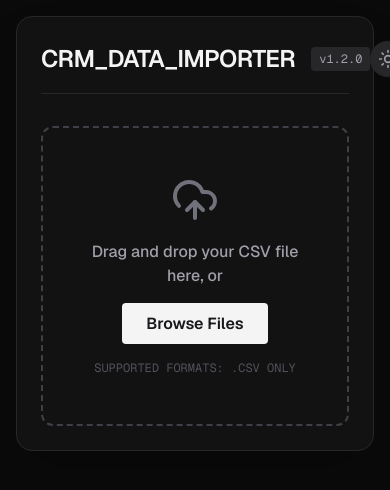
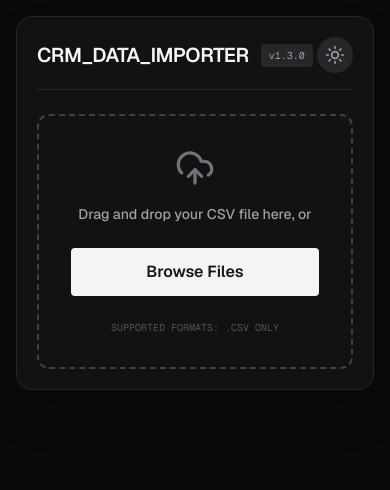
Before and after one commit to md-abdullah-ops/groweasy-frontend, a Next.js app: page / in a window 390 px wide. Shown: the top 490 px of the page. Built offline with nearby package versions, Linux system fonts and the light colour scheme.

Commit message:
optimized layout for mobile devices

```diff
--- a/app/page.tsx
+++ b/app/page.tsx
@@ -86,12 +86,12 @@ export default function CsvImporter() {
 
   return (
     <div className={`min-h-screen p-4 md:p-8 font-sans selection:bg-red-500/30 transition-colors duration-300 ${isDarkMode ? 'bg-[#0a0a0a] text-zinc-300' : 'bg-gray-100 text-gray-800'}`}>
-      <div className={`max-w-6xl mx-auto rounded-2xl border shadow-2xl p-6 md:p-8 transition-colors duration-300 ${isDarkMode ? 'bg-[#121212] border-zinc-800' : 'bg-white border-gray-300'}`}>
+      <div className={`max-w-6xl mx-auto rounded-2xl border shadow-2xl p-5 md:p-8 transition-colors duration-300 ${isDarkMode ? 'bg-[#121212] border-zinc-800' : 'bg-white border-gray-300'}`}>
 
-        <div className={`flex items-center justify-between mb-8 pb-4 border-b ${isDarkMode ? 'border-zinc-800' : 'border-gray-200'}`}>
-          <div className="flex items-center space-x-4">
-            <h1 className={`text-2xl font-semibold tracking-tight ${isDarkMode ? 'text-zinc-100' : 'text-gray-900'}`}>CRM_DATA_IMPORTER</h1>
-            <span className={`text-xs font-mono px-2 py-1 rounded ${isDarkMode ? 'bg-zinc-800 text-zinc-400' : 'bg-gray-200 text-gray-600'}`}>v1.2.0</span>
+        <div className={`flex items-center justify-between mb-6 md:mb-8 pb-4 border-b ${isDarkMode ? 'border-zinc-800' : 'border-gray-200'}`}>
+          <div className="flex items-center space-x-3 md:space-x-4">
+            <h1 className={`text-xl md:text-2xl font-semibold tracking-tight ${isDarkMode ? 'text-zinc-100' : 'text-gray-900'}`}>CRM_DATA_IMPORTER</h1>
+            <span className={`text-[10px] md:text-xs font-mono px-2 py-1 rounded ${isDarkMode ? 'bg-zinc-800 text-zinc-400' : 'bg-gray-200 text-gray-600'}`}>v1.3.0</span>
           </div>
 
           <button
@@ -108,7 +108,7 @@ export default function CsvImporter() {
             onDragOver={handleDragOver}
             onDragLeave={handleDragLeave}
             onDrop={handleDrop}
-            className={`border-2 border-dashed rounded-xl p-12 md:p-20 text-center transition-all duration-200 ${
+            className={`border-2 border-dashed rounded-xl p-8 md:p-20 text-center transition-all duration-200 ${
               isDragging
                 ? 'border-red-500 bg-red-500/5'
                 : isDarkMode
@@ -116,13 +116,13 @@ export default function CsvImporter() {
                   : 'border-gray-300 hover:border-gray-400 hover:bg-gray-50'
             }`}
           >
-            <UploadCloud className={`mx-auto h-12 w-12 mb-4 ${isDragging ? 'text-red-500' : isDarkMode ? 'text-zinc-500' : 'text-gray-400'}`} />
-            <p className={`mb-6 font-medium ${isDarkMode ? 'text-zinc-400' : 'text-gray-600'}`}>Drag and drop your CSV file here, or</p>
-            <label className={`cursor-pointer px-6 py-2.5 rounded font-semibold transition-colors ${isDarkMode ? 'bg-zinc-100 text-zinc-900 hover:bg-white' : 'bg-gray-900 text-white hover:bg-gray-800'}`}>
+            <UploadCloud className={`mx-auto h-10 w-10 md:h-12 md:w-12 mb-4 ${isDragging ? 'text-red-500' : isDarkMode ? 'text-zinc-500' : 'text-gray-400'}`} />
+            <p className={`mb-6 text-sm md:text-base font-medium ${isDarkMode ? 'text-zinc-400' : 'text-gray-600'}`}>Drag and drop your CSV file here, or</p>
+            <label className={`cursor-pointer inline-block w-full md:w-auto px-6 py-3 md:py-2.5 rounded font-semibold transition-colors ${isDarkMode ? 'bg-zinc-100 text-zinc-900 hover:bg-white' : 'bg-gray-900 text-white hover:bg-gray-800'}`}>
               Browse Files
               <input type="file" accept=".csv" className="hidden" onChange={handleFileUpload} />
             </label>
-            <p className={`mt-6 text-xs font-mono ${isDarkMode ? 'text-zinc-600' : 'text-gray-400'}`}>SUPPORTED FORMATS: .CSV ONLY</p>
+            <p className={`mt-6 text-[10px] md:text-xs font-mono ${isDarkMode ? 'text-zinc-600' : 'text-gray-400'}`}>SUPPORTED FORMATS: .CSV ONLY</p>
           </div>
         )}
 
@@ -130,7 +130,7 @@ export default function CsvImporter() {
           <div className="animate-in fade-in slide-in-from-bottom-4 duration-500">
             <div className="flex items-center space-x-2 mb-4">
               <FileText className={`w-5 h-5 ${isDarkMode ? 'text-zinc-400' : 'text-gray-500'}`} />
-              <h2 className={`text-lg font-medium ${isDarkMode ? 'text-zinc-100' : 'text-gray-900'}`}>Dataset Preview</h2>
+              <h2 className={`text-base md:text-lg font-medium ${isDarkMode ? 'text-zinc-100' : 'text-gray-900'}`}>Dataset Preview</h2>
             </div>
 
             <div className={`overflow-x-auto border rounded-lg max-h-96 custom-scrollbar ${isDarkMode ? 'border-zinc-800' : 'border-gray-200'}`}>
@@ -138,15 +138,15 @@ export default function CsvImporter() {
                 <thead className={`sticky top-0 ${isDarkMode ? 'bg-[#1a1a1a]' : 'bg-gray-100'}`}>
                   <tr>
                     {previewHeaders.map((header, i) => (
-                      <th key={i} className={`px-6 py-3 text-left font-mono text-xs font-medium uppercase tracking-wider ${isDarkMode ? 'text-zinc-500' : 'text-gray-500'}`}>{header}</th>
+                      <th key={i} className={`px-4 md:px-6 py-3 text-left font-mono text-[10px] md:text-xs font-medium uppercase tracking-wider ${isDarkMode ? 'text-zinc-500' : 'text-gray-500'}`}>{header}</th>
                     ))}
                   </tr>
                 </thead>
-                <tbody className={`divide-y font-mono text-xs ${isDarkMode ? 'bg-[#121212] divide-zinc-800' : 'bg-white divide-gray-200'}`}>
+                <tbody className={`divide-y font-mono text-[10px] md:text-xs ${isDarkMode ? 'bg-[#121212] divide-zinc-800' : 'bg-white divide-gray-200'}`}>
                   {previewData.map((row, i) => (
                     <tr key={i} className={`transition-colors ${isDarkMode ? 'hover:bg-zinc-800/30' : 'hover:bg-gray-50'}`}>
                       {previewHeaders.map((header, j) => (
-                        <td key={j} className={`px-6 py-4 whitespace-nowrap ${isDarkMode ? 'text-zinc-400' : 'text-gray-600'}`}>{row[header]}</td>
+                        <td key={j} className={`px-4 md:px-6 py-3 md:py-4 whitespace-nowrap ${isDarkMode ? 'text-zinc-400' : 'text-gray-600'}`}>{row[header]}</td>
                       ))}
                     </tr>
                   ))}
@@ -158,14 +158,14 @@ export default function CsvImporter() {
               <button
                 onClick={handleConfirmImport}
                 disabled={isProcessing}
-                className="bg-red-600 text-white px-8 py-3 rounded font-medium hover:bg-red-700 disabled:opacity-50 disabled:cursor-not-allowed flex items-center transition-all"
+                className="w-full md:w-auto justify-center bg-red-600 text-white px-8 py-3.5 md:py-3 rounded font-medium hover:bg-red-700 disabled:opacity-50 disabled:cursor-not-allowed flex items-center transition-all"
               >
                 {isProcessing ? (
                   <>
                     <svg className="animate-spin -ml-1 mr-3 h-5 w-5 text-white" xmlns="http://www.w3.org/2000/svg" fill="none" viewBox="0 0 24 24"><circle className="opacity-25" cx="12" cy="12" r="10" stroke="currentColor" strokeWidth="4"></circle><path className="opacity-75" fill="currentColor" d="M4 12a8 8 0 018-8V0C5.373 0 0 5.373 0 12h4zm2 5.291A7.962 7.962 0 014 12H0c0 3.042 1.135 5.824 3 7.938l3-2.647z"></path></svg>
-                    INITIALIZING AI MAPPING...
+                    INITIALIZING AI...
                   </>
-                ) : 'CONFIRM & EXECUTE IMPORT'}
+                ) : 'CONFIRM & EXECUTE'}
               </button>
             </div>
           </div>
@@ -173,50 +173,50 @@ export default function CsvImporter() {
 
         {results && (
           <div className="animate-in fade-in duration-500">
-            <div className="flex flex-col md:flex-row items-start md:items-center space-y-4 md:space-y-0 md:space-x-4 mb-6">
-              <div className="flex items-center text-emerald-600 dark:text-emerald-400 bg-emerald-100 dark:bg-emerald-400/10 border border-emerald-200 dark:border-emerald-400/20 px-4 py-2 rounded">
+            {/* Mobile Stacked Counters */}
+            <div className="flex flex-col sm:flex-row items-stretch sm:items-center space-y-3 sm:space-y-0 sm:space-x-4 mb-6">
+              <div className="flex justify-center items-center text-emerald-600 dark:text-emerald-400 bg-emerald-100 dark:bg-emerald-400/10 border border-emerald-200 dark:border-emerald-400/20 px-4 py-3 sm:py-2 rounded">
                 <CheckCircle className="w-4 h-4 mr-2" />
                 <span className="font-mono text-sm font-semibold">IMPORTED: {results.total_imported}</span>
               </div>
-              <div className="flex items-center text-amber-600 dark:text-amber-400 bg-amber-100 dark:bg-amber-400/10 border border-amber-200 dark:border-amber-400/20 px-4 py-2 rounded">
+              <div className="flex justify-center items-center text-amber-600 dark:text-amber-400 bg-amber-100 dark:bg-amber-400/10 border border-amber-200 dark:border-amber-400/20 px-4 py-3 sm:py-2 rounded">
                 <AlertCircle className="w-4 h-4 mr-2" />
                 <span className="font-mono text-sm font-semibold">SKIPPED: {results.total_skipped}</span>
               </div>
             </div>
 
-            <h2 className={`text-lg font-medium mb-4 ${isDarkMode ? 'text-zinc-100' : 'text-gray-900'}`}>Mapped CRM Records (Virtualized)</h2>
+            <h2 className={`text-base md:text-lg font-medium mb-4 ${isDarkMode ? 'text-zinc-100' : 'text-gray-900'}`}>Mapped CRM Records</h2>
 
-              {/* VIRTUALIZED TABLE CONTAINER */}
             <div className={`border rounded-lg overflow-hidden ${isDarkMode ? 'border-zinc-800' : 'border-gray-200'}`}>
               <TableVirtuoso
                 style={{ height: '400px', width: '100%' }}
                 data={results.data}
                 fixedHeaderContent={() => (
-                  <tr className={`text-left font-mono text-xs font-medium uppercase tracking-wider ${isDarkMode ? 'bg-[#1a1a1a] text-zinc-500' : 'bg-gray-100 text-gray-500'}`}>
-                    <th className="px-6 py-3 border-b border-inherit">Name</th>
-                    <th className="px-6 py-3 border-b border-inherit">Email</th>
-                    <th className="px-6 py-3 border-b border-inherit">Mobile</th>
-                    <th className="px-6 py-3 border-b border-inherit">Source</th>
-                    <th className="px-6 py-3 border-b border-inherit">Status</th>
-                    <th className="px-6 py-3 border-b border-inherit">Notes</th>
+                  <tr className={`text-left font-mono text-[10px] md:text-xs font-medium uppercase tracking-wider ${isDarkMode ? 'bg-[#1a1a1a] text-zinc-500' : 'bg-gray-100 text-gray-500'}`}>
+                    <th className="px-4 md:px-6 py-3 border-b border-inherit">Name</th>
+                    <th className="px-4 md:px-6 py-3 border-b border-inherit">Email</th>
+                    <th className="px-4 md:px-6 py-3 border-b border-inherit">Mobile</th>
+                    <th className="px-4 md:px-6 py-3 border-b border-inherit">Source</th>
+                    <th className="px-4 md:px-6 py-3 border-b border-inherit">Status</th>
+                    <th className="px-4 md:px-6 py-3 border-b border-inherit">Notes</th>
                   </tr>
                 )}
                 itemContent={(_index, record: any) => (
                   <>
-                    <td className={`px-6 py-4 whitespace-nowrap border-b ${isDarkMode ? 'text-zinc-200 border-zinc-800/50' : 'text-gray-800 border-gray-100'}`}>{record.name || '—'}</td>
-                    <td className={`px-6 py-4 whitespace-nowrap border-b ${isDarkMode ? 'text-zinc-400 border-zinc-800/50' : 'text-gray-600 border-gray-100'}`}>{record.email || '—'}</td>
-                    <td className={`px-6 py-4 whitespace-nowrap border-b ${isDarkMode ? 'text-zinc-400 border-zinc-800/50' : 'text-gray-600 border-gray-100'}`}>{record.mobile_without_country_code || '—'}</td>
-                    <td className={`px-6 py-4 whitespace-nowrap border-b ${isDarkMode ? 'text-zinc-400 border-zinc-800/50' : 'text-gray-600 border-gray-100'}`}>
+                    <td className={`px-4 md:px-6 py-3 md:py-4 whitespace-nowrap border-b ${isDarkMode ? 'text-zinc-200 border-zinc-800/50' : 'text-gray-800 border-gray-100'}`}>{record.name || '—'}</td>
+                    <td className={`px-4 md:px-6 py-3 md:py-4 whitespace-nowrap border-b ${isDarkMode ? 'text-zinc-400 border-zinc-800/50' : 'text-gray-600 border-gray-100'}`}>{record.email || '—'}</td>
+                    <td className={`px-4 md:px-6 py-3 md:py-4 whitespace-nowrap border-b ${isDarkMode ? 'text-zinc-400 border-zinc-800/50' : 'text-gray-600 border-gray-100'}`}>{record.mobile_without_country_code || '—'}</td>
+                    <td className={`px-4 md:px-6 py-3 md:py-4 whitespace-nowrap border-b ${isDarkMode ? 'text-zinc-400 border-zinc-800/50' : 'text-gray-600 border-gray-100'}`}>
                       {record.data_source ? (
                          <span className={`px-2 py-1 rounded border text-[10px] ${isDarkMode ? 'bg-blue-900/20 text-blue-400 border-blue-800/50' : 'bg-blue-50 text-blue-700 border-blue-200'}`}>{record.data_source}</span>
                       ) : '—'}
                     </td>
-                    <td className={`px-6 py-4 whitespace-nowrap border-b ${isDarkMode ? 'border-zinc-800/50' : 'border-gray-100'}`}>
+                    <td className={`px-4 md:px-6 py-3 md:py-4 whitespace-nowrap border-b ${isDarkMode ? 'border-zinc-800/50' : 'border-gray-100'}`}>
                       {record.crm_status ? (
                          <span className={`px-2 py-1 rounded border text-[10px] ${isDarkMode ? 'bg-zinc-800 text-zinc-300 border-zinc-700' : 'bg-gray-100 text-gray-700 border-gray-300'}`}>{record.crm_status}</span>
                       ) : '—'}
                     </td>
-                    <td className={`px-6 py-4 truncate max-w-xs border-b ${isDarkMode ? 'text-zinc-500 border-zinc-800/50' : 'text-gray-500 border-gray-100'}`}>{record.crm_note || '—'}</td>
+                    <td className={`px-4 md:px-6 py-3 md:py-4 truncate max-w-[150px] md:max-w-xs border-b ${isDarkMode ? 'text-zinc-500 border-zinc-800/50' : 'text-gray-500 border-gray-100'}`}>{record.crm_note || '—'}</td>
                   </>
                 )}
               />
@@ -225,7 +225,7 @@ export default function CsvImporter() {
             <div className="mt-8 flex justify-end">
               <button
                 onClick={handleReset}
-                className={`flex items-center px-6 py-2.5 rounded font-medium transition-colors ${
+                className={`w-full md:w-auto flex items-center justify-center px-6 py-3.5 md:py-2.5 rounded font-medium transition-colors ${
                   isDarkMode
                     ? 'bg-zinc-800 text-zinc-300 hover:bg-zinc-700 hover:text-white'
                     : 'bg-gray-200 text-gray-700 hover:bg-gray-300 hover:text-gray-900'
```
